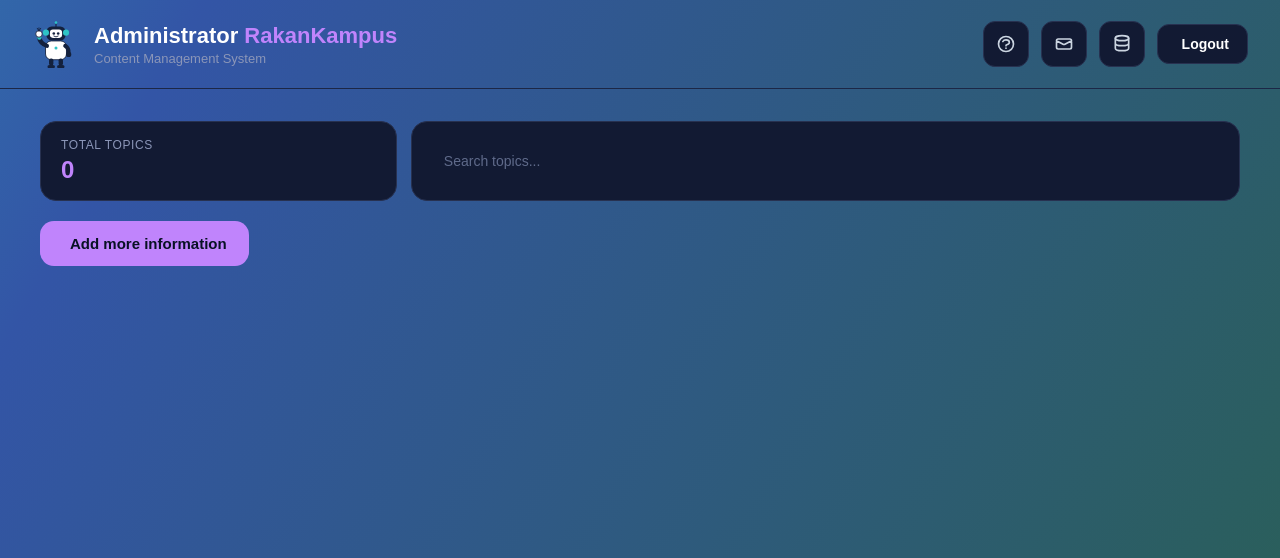
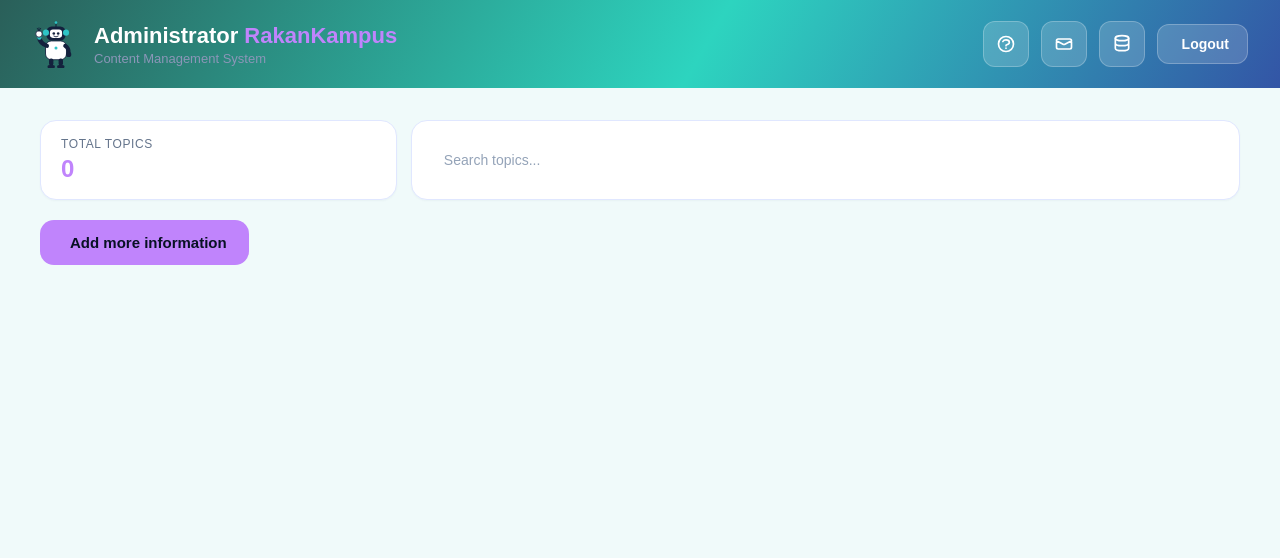
Before and after one commit to safiyirfann-bit/RakanKampus, a Laravel app: page /admin/dashboard in a window 1280 px wide. Shown: the top 558 px of the page. Run offline with Laravel 12, Linux system fonts and the light colour scheme; the visitor is signed in with stand-in values (Sample User, id 1); data that the repository does not hold is empty; parts of the project's set-up code (start-up, migrations or seed data) failed here and were passed over; some libraries are stand-ins or nearby versions.

Commit message:
Match the Admin Dashboard's layout to the Database viewer page
The Dashboard page (topic list / Content Management System) still
used a full-page animated navy-teal-blue gradient with dark navy
cards and white text, unlike the Database viewer page which keeps
that gradient confined to a header bar and uses a pale #f0fafa body
with white cards. Rework Dashboard to follow the same pattern:

- body: pale #f0fafa background with dark text, instead of the
  animated gradient
- .header: the gradient now lives here as a static bar (matching
  Database's header), with the header-action buttons (help/inbox/
  database/logout) switched to a translucent white treatment so they
  read on the dark bar
- .stat-card, .search-card, .card: white cards with a light border
  and subtle shadow, replacing the dark navy card style
- .icon-btn (view/edit/delete) and .status-msg: lightened to sit on
  white instead of a dark background

The purple accent (#c084fc) used for the logo, stat value, add
button, and card icons is kept as-is since it's already Dashboard's
own brand accent. The add/edit/delete modals are left untouched, as
they're overlays rather than page layout.

Co-Authored-By: Claude Sonnet 5 <noreply@anthropic.com>
Claude-Session: https://claude.ai/code/session_01Nzgum2UbwmfoG63jQr4vdC

```diff
--- a/resources/views/admin/dashboard.blade.php
+++ b/resources/views/admin/dashboard.blade.php
@@ -9,10 +9,8 @@
 <style>
 body{
     margin:0;
-    background: linear-gradient(120deg, #2a5f59, #2dd4bf, #3355a6, #2a5f59);
-    background-size: 300% 300%;
-    animation: gradientShift 15s ease infinite;
-    color:white;
+    background: #f0fafa;
+    color:#1f2937;
     font-family:Arial,Helvetica,sans-serif;
 }
 
@@ -21,7 +19,7 @@ body{
     justify-content:space-between;
     align-items:center;
     padding:20px 32px;
-    border-bottom:1px solid #1c2746;
+    background: linear-gradient(120deg, #2a5f59, #2dd4bf 55%, #3355a6);
     flex-wrap:wrap;
     gap:16px;
 }
@@ -70,8 +69,8 @@ body{
     width:44px;
     height:44px;
     border-radius:12px;
-    background:#121a33;
-    border:1px solid #273150;
+    background:rgba(255,255,255,.16);
+    border:1px solid rgba(255,255,255,.24);
     display:flex;
     align-items:center;
     justify-content:center;
@@ -82,13 +81,13 @@ body{
 }
 
 .inbox-btn:hover{
-    border-color:#c084fc;
+    background:rgba(255,255,255,.26);
 }
 
 .inbox-btn .icon{
     width:20px;
     height:20px;
-    color:#cbd5e1;
+    color:#fff;
 }
 
 .badge-count{
@@ -108,8 +107,8 @@ body{
 }
 
 .logout{
-    background:#121a33;
-    border:1px solid #273150;
+    background:rgba(255,255,255,.16);
+    border:1px solid rgba(255,255,255,.24);
     color:white;
     padding:11px 18px;
     border-radius:12px;
@@ -140,17 +140,18 @@ body{
 }
 
 .stat-card{
-    background:#121a33;
-    border:1px solid #273150;
+    background:#fff;
+    border:1px solid #e0e7ff;
     border-radius:16px;
     padding:16px 20px;
     flex:1;
     min-width:140px;
+    box-shadow: 0 1px 2px rgba(20, 40, 100, 0.04);
 }
 
 .stat-card p.label{
     font-size:12px;
-    color:#8b96b8;
+    color:#64748b;
     margin:0 0 4px;
     text-transform:uppercase;
     letter-spacing:.05em;
@@ -164,8 +165,8 @@ body{
 }
 
 .search-card{
-    background:#121a33;
-    border:1px solid #273150;
+    background:#fff;
+    border:1px solid #e0e7ff;
     border-radius:16px;
     padding:16px 20px;
     flex:2.5;
@@ -173,24 +174,25 @@ body{
     display:flex;
     align-items:center;
     gap:10px;
+    box-shadow: 0 1px 2px rgba(20, 40, 100, 0.04);
 }
 
 .search-card i{
     font-size:18px;
-    color:#8b96b8;
+    color:#64748b;
 }
 
 .search-card input{
     border:none;
     background:transparent;
-    color:white;
+    color:#1f2937;
     font-size:14px;
     width:100%;
     outline:none;
 }
 
 .search-card input::placeholder{
-    color:#5f6a8a;
+    color:#94a3b8;
 }
 
 .add-btn{
```
Also changed, not shown: other parts of resources/views/admin/dashboard.blade.php (+15 -11 lines).
